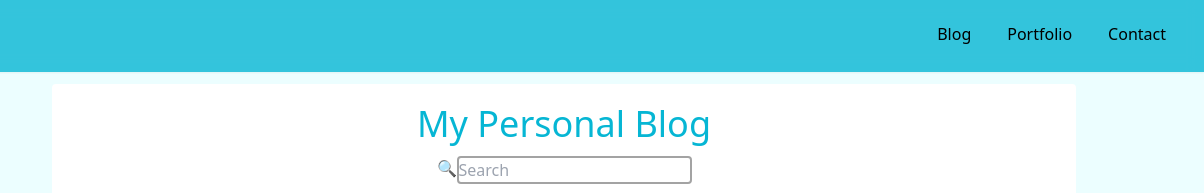
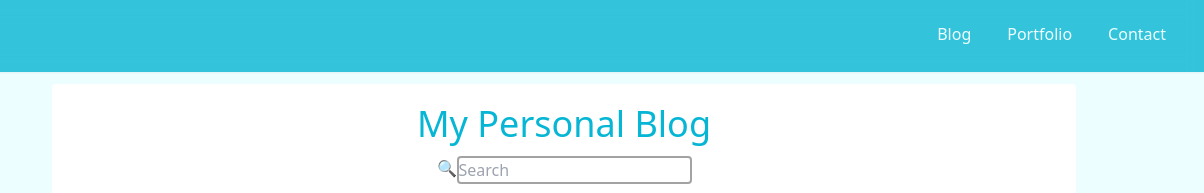
Before and after one commit to AimanFariz/AimanFariz.github.io, a website: page blog.html in a window 1280 px wide. Shown: the top 193 px of the page, 76-1280 px from the left. Drawn offline with nearby package versions, Linux system fonts and the light colour scheme.

Commit message:
not remember

```diff
--- a/blog.html
+++ b/blog.html
@@ -20,14 +20,14 @@
                 </ul></a>
             </div>
             <ul class="flex p-1 mr-4">
-                <div class="border-solid border-transparent hover:border-cyan-50 hover:text-cyan-50 border-b-4 p-3">
+                <div class="border-solid border-transparent hover:border-cyan-50 text-cyan-50 border-b-4 p-3">
                     <a href="/blog.html"><li class="m-1.5">Blog</li></a>
                 </div>
-                    <div class="border-solid border-transparent hover:border-cyan-50 hover:text-cyan-50 border-b-4 p-3">
+                    <div class="border-solid border-transparent hover:border-cyan-50 text-cyan-50 border-b-4 p-3">
                         <a href="/portfolio.html"><li class=" m-1.5">Portfolio</li></a>
                     </div>
 
-                    <div class="border-solid border-transparent hover:border-cyan-50 hover:text-cyan-50 border-b-4 p-3">
+                    <div class="border-solid border-transparent hover:border-cyan-50 text-cyan-50 border-b-4 p-3">
                         <a href="/contact.html"><li class="m-1.5">Contact</li></a>
                     </div>                </ul>
         </nav>
```
Also changed, not shown: contact.html (+3 -3 lines), portfolio.html (+3 -3 lines).
